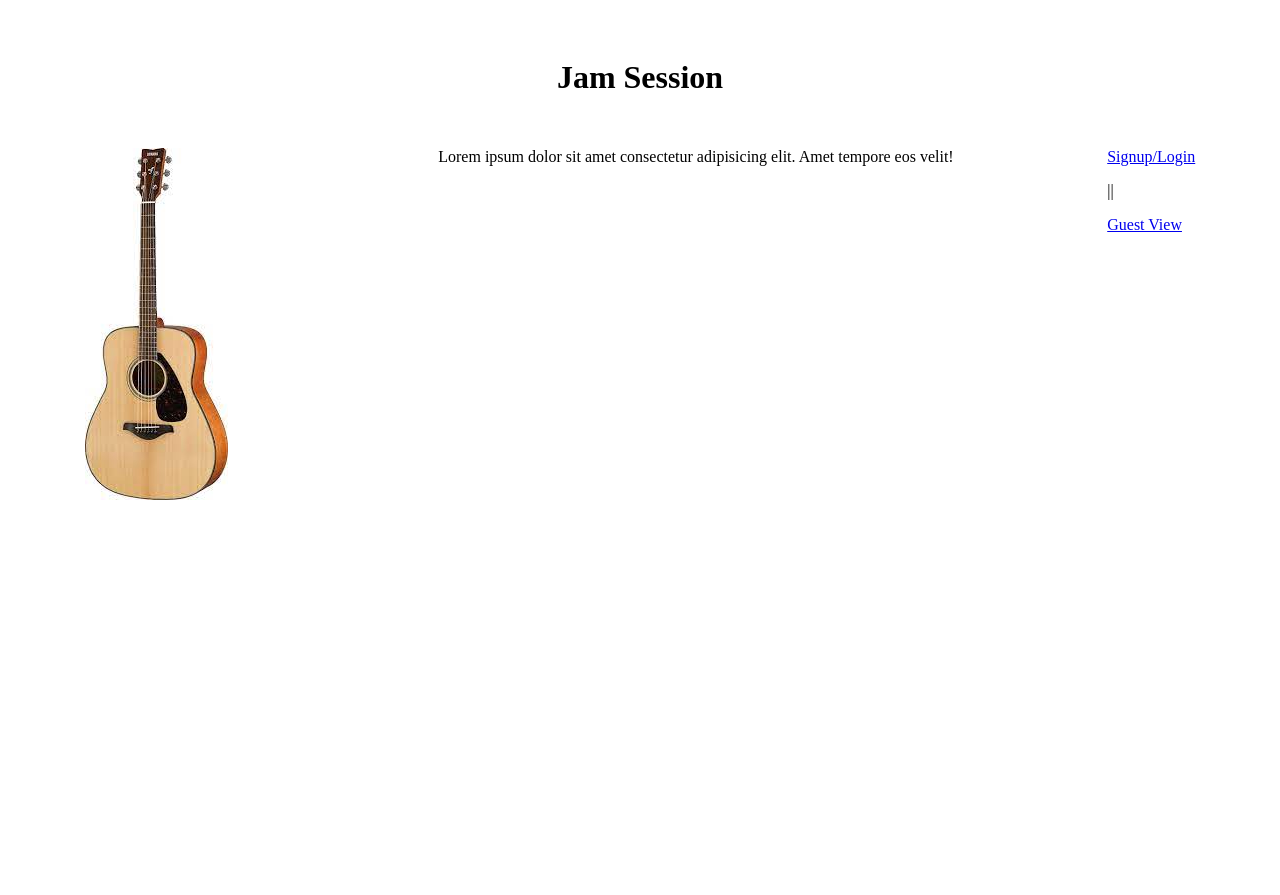
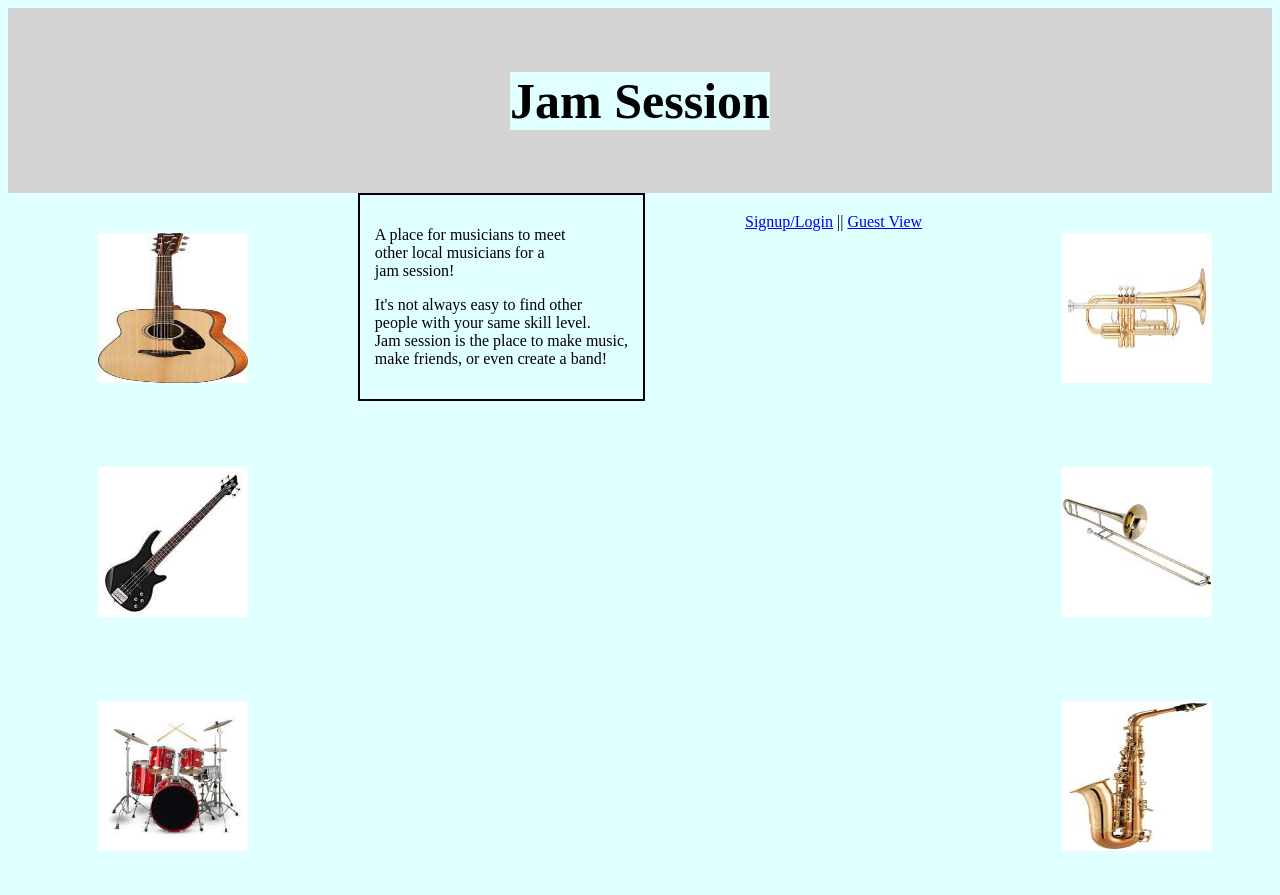
Before and after one commit to Jimmy-Sayre/Final-Project, a Flask app: page / in a window 1280 px wide. Before the commit the page ends 500 px from the top, so only its background shows below. Run offline with Flask 2, Linux system fonts and the light colour scheme.

Commit message:
Add files via upload

```diff
--- a/Final_Project/Jam_Session/flask_app/controllers/users.py
+++ b/Final_Project/Jam_Session/flask_app/controllers/users.py
@@ -92,8 +92,9 @@ def guest():
 def search():
     if 'user_id' not in session:
         return redirect('/logout')
-    user = User.get_all()
-    return render_template("search.html", user = user )
+    instruments = Instrument.get_all_instruments()
+    users = User.get_all()
+    return render_template("search.html", users = users, instruments=instruments )
 
 @app.route('/view/<int:id>')
 def view(id):
--- a/Final_Project/Jam_Session/flask_app/models/instrument.py
+++ b/Final_Project/Jam_Session/flask_app/models/instrument.py
@@ -22,15 +22,16 @@ class Instrument:
 
     @classmethod
     def update(cls, data):
-        query = "UPDATE instruments SET intrument=%(instrument)s, years=%(years)s, WHERE id= %(id)s"
+        query = "UPDATE instruments SET instrument=%(instrument)s, years=%(years)s, WHERE id= %(id)s"
         return connectToMySQL(db).query_db(query,data)
 
     @classmethod
     def get_instrument(cls, data):
         query = 'SELECT * FROM instruments JOIN users ON instruments.user_id = users.id WHERE users.id = %(id)s'
         results = connectToMySQL(db).query_db(query, data)
-        instruments = cls(results[0])
+        instruments = []
         for row in results:
+            user = cls(row)
             user_data = {
                 'id' : row['users.id'],
                 'username' : row['username'],
@@ -43,7 +44,8 @@ class Instrument:
                 'created_at' : row['users.created_at'],
                 'updated_at' : row['users.updated_at']
             }
-            instruments.user = User(user_data)
+            user.instrument = User(user_data)
+            instruments.append(instruments)
         return instruments
 
     @classmethod
@@ -51,3 +53,18 @@ class Instrument:
         query="INSERT INTO intruments (instrument, years, user_id) VALUES (%(instrument)s, %(user_id)s)"
         result = connectToMySQL(db).query_db(query,data)
         return result
+
+    @classmethod
+    def get_all_instruments(cls):
+        query  = "SELECT * FROM instruments LEFT JOIN users ON instruments.user_id = users.id"
+        result = connectToMySQL(db).query_db(query)
+        instruments = []
+
+        for instrument in result:
+            instruments.append(cls(instrument))
+        return instruments
+
+    @classmethod
+    def remove():
+        query = 'DELETE FROM instruments where id = %(id)s'
+        return connectToMySQL(db).query_db(query)
--- a/Final_Project/Jam_Session/flask_app/models/user.py
+++ b/Final_Project/Jam_Session/flask_app/models/user.py
@@ -76,7 +76,7 @@ class User:
 
     @classmethod
     def get_all(cls):
-        query  = "SELECT * FROM users JOIN instruments ON instruments.user_id = users.id"
+        query  = "SELECT * FROM users LEFT JOIN instruments ON user_id = users.id"
         result = connectToMySQL(db).query_db(query)
         users = []
 
--- a/Final_Project/Jam_Session/flask_app/static/style.css
+++ b/Final_Project/Jam_Session/flask_app/static/style.css
@@ -1,8 +1,10 @@
 .container, #page-container{
-    background-color: White;
+    background-color: lightcyan;
     height:300px;
 }
-
+*, .form, .signin {
+    background-color: lightcyan;
+}
 .logout, .invalid{
     color: red;
 }
@@ -11,12 +13,12 @@
 .signin, .register, .login, .new, .return{
     display:flex;
     justify-content: center;
-    background-color:white;
+    background-color:lightcyan;
     color:black;
 }
 
 .signin {
-    margin:200px;
+    margin:100px;
 }
 
 .form{
@@ -34,14 +36,20 @@ width: 200px;
 }
 
 .pictures {
-    display: inline;
+    display: block;
     height: 50px;
     width: 200px;
+}
+img {
+    margin: 40px;
+    height: 150px;
+    width: 150px;
 }
 .header, .create, .welcome {
     display:flex;
     justify-content: center;
     padding:30px;
+    background-color: lightgray;
 }
 
 .table {
@@ -55,5 +63,18 @@ width: 200px;
 }
 
 .info {
-    height:100px;
+    padding:15px;
+    border: 2px solid black;
 }
+
+.jam {
+    font-size: 50px;
+}
+
+.intro-links {
+    margin-top: 20px;
+}
+
+.goback {
+    padding: 40px;
+}
--- a/Final_Project/Jam_Session/flask_app/templates/intro.html
+++ b/Final_Project/Jam_Session/flask_app/templates/intro.html
@@ -10,20 +10,31 @@
 <body>
     <div class="container">
         <div class="welcome">
-            <h1>Jam Session</h1>
+            <h1 class="jam">Jam Session</h1>
         </div>
         <div class="content">
             <div class="pictures">
                 <img src="{{ url_for('static', filename='pictures/acoustic_guitar.jpg') }}" alt="Acoustic Guitar">
-
+                <img src="{{ url_for('static', filename='pictures/bass_guitar.jpg') }}" alt="Bass Guitar">
+                <img src="{{ url_for('static', filename='pictures/drums.jpg') }}" alt="Drums">
             </div>
             <div class="info">
-                Lorem ipsum dolor sit amet consectetur adipisicing elit. Amet tempore eos velit!
+                <p>A place for musicians to meet<br>
+                other local musicians for a<br>
+            jam session!</p>
+            <p>It's not always easy to find other<br>
+            people with your same skill level.<br>
+            Jam session is the place to make music,<br>
+            make friends, or even create a band!</p>
             </div>
-            <div class="links">
-                <a href="/register">Signup/Login</a>
-                <p>||</p>
+            <div class="intro-links">
+                <a href="/register">Signup/Login</a> ||
                 <a href="/guest">Guest View</a>
+            </div>
+            <div class="pictures">
+                <img src="{{ url_for('static', filename='pictures/trumpet.jpg') }}" alt="Trumpet">
+                <img src="{{ url_for('static', filename='pictures/trombone.jpg') }}" alt="Trombone">
+                <img src="{{ url_for('static', filename='pictures/saxophone.jpg') }}" alt="Saxophone">
             </div>
         </div>
     </div>
--- a/Final_Project/Jam_Session/flask_app/templates/login.html
+++ b/Final_Project/Jam_Session/flask_app/templates/login.html
@@ -9,6 +9,9 @@
 </head>
 <body>
     <div class="container">
+        <div class="welcome">
+            <h1>Jam Session</h1>
+        </div>
         <div class="signin">
             <div class="register">
                 <div>
@@ -22,7 +25,6 @@
                         {% endif %}
                     {% endwith %}
                 </div>
-                <p class="links"><a href="/">Go Back</a></p>
                 <div class="form">
                     <form action="/signup" method="POST">
                         <h1 class="new">New User</h1>
@@ -82,6 +84,7 @@
                 </div>
             </div>
         </div>
+                        <p class="goback"><a href="/">Go Back</a></p>
     </div>
 </body>
 </html>
--- a/Final_Project/Jam_Session/flask_app/templates/message.html
+++ b/Final_Project/Jam_Session/flask_app/templates/message.html
@@ -22,7 +22,7 @@
                 </tr>
             </thead>
             <tbody>
-                {% for car in cars %}
+                {% for user in users %}
 
                 <tr>
                     <td class="table">{{user.username}}</td>
```
Also changed, not shown: Final_Project/Jam_Session/flask_app/controllers/instruments.py (+9 -7 lines), Final_Project/Jam_Session/flask_app/templates/edit_instrument.html (+7 -7 lines), Final_Project/Jam_Session/flask_app/templates/edit_profile.html (+4 -29 lines), Final_Project/Jam_Session/flask_app/templates/guest.html (+7 -2 lines), Final_Project/Jam_Session/flask_app/templates/home.html (+2 -5 lines), Final_Project/Jam_Session/flask_app/templates/search.html (+4 -5 lines), Final_Project/Jam_Session/flask_app/templates/view.html (+4 -3 lines), Final_Project/Jam_Session/flask_app/static/pictures/saxophone.jpg (added), Final_Project/Jam_Session/flask_app/static/pictures/trombone.jpg (added).
